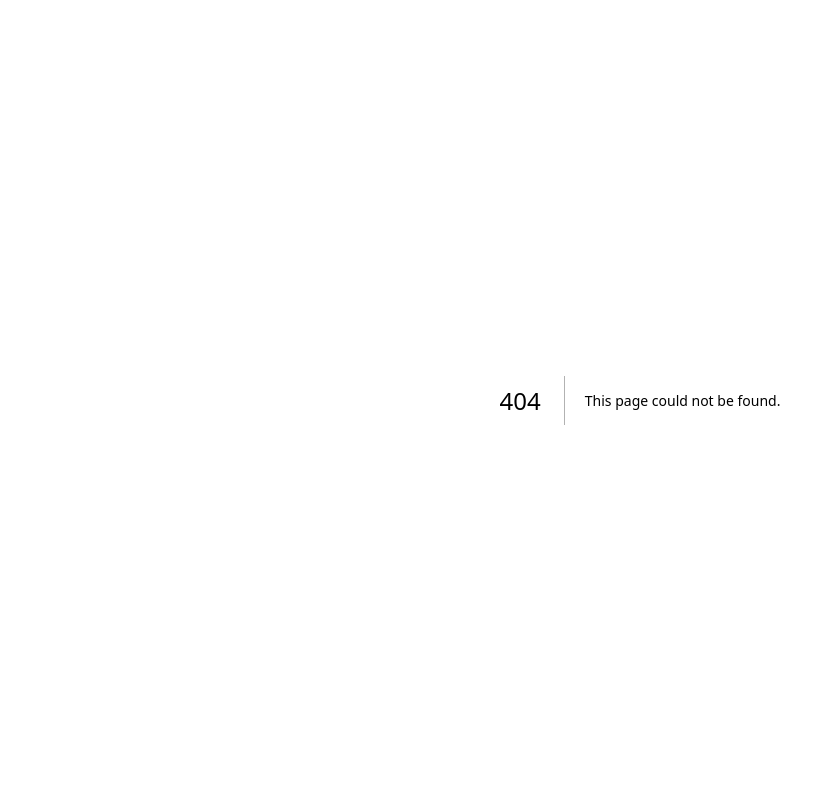
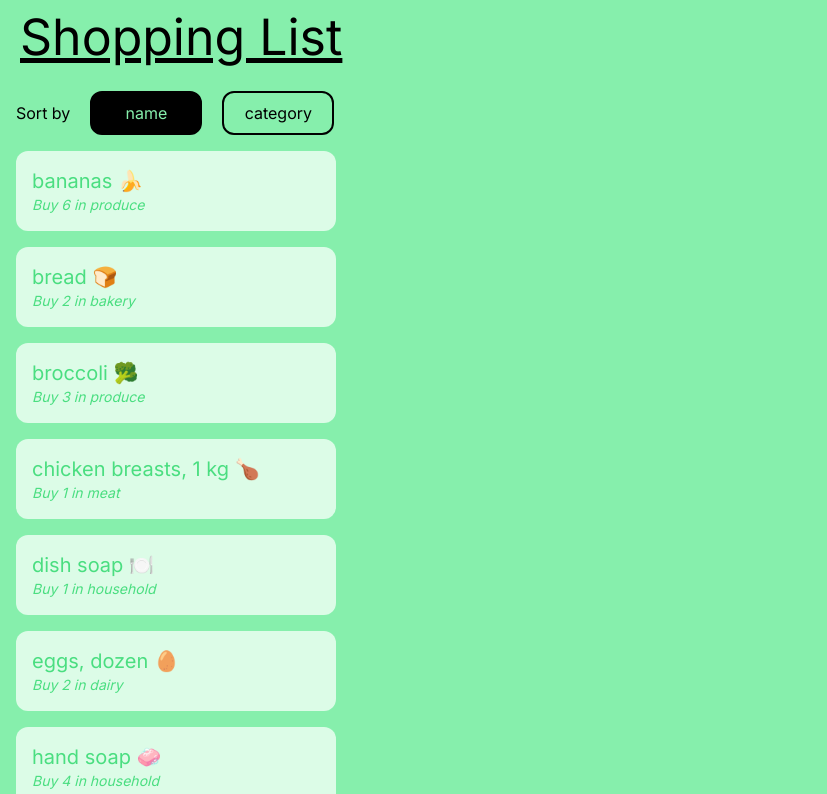
Before and after one commit to caylynmac/cprg306-assignments, a Next.js app: page /week-5 in a window 1280 px wide. Before the commit this address had no page. Shown: the top 794 px of the page, without its empty margins (0-827 px from the left). Built offline with nearby package versions, Linux system fonts and the light colour scheme.

Commit message:
week 5, updated main page background colour and padding

```diff
--- a/app/page.js
+++ b/app/page.js
@@ -1,13 +1,14 @@
 import Link from "next/link";
 
 export default function Home() {
-  const linkStyles = "underline text-cyan-600 hover:text-cyan-300";
+  const linkStyles = "underline text-black hover:text-green-100";
   return (
-    <main className="h-screen">
+    <main className="h-screen bg-green-300 p-5">
       <h1>CPRG 306: Web Development 2 - Assignments</h1>
       <p><Link className={linkStyles} href="./week-2/">Week 2</Link></p>
       <p><Link className={linkStyles} href="./week-3/">Week 3</Link></p>
       <p><Link className={linkStyles} href="./week-4/">Week 4</Link></p>
+      <p><Link className={linkStyles} href="./week-5/">Week 5</Link></p>
     </main>
   );
 }
--- a/app/week-4/new-item.js
+++ b/app/week-4/new-item.js
@@ -33,13 +33,14 @@ export default function NewItem(){
         setCategory(event.target.value);
     }
 
+
       return (
 
         <form onSubmit={handleSubmit} className="p-4 m-4 h-48 max-w-80 bg-green-100 text-green-400 rounded-xl grid grid-cols-1 gap-4">
             <input type="text" placeholder="Item name" value={name} onChange={nameChange} required className="rounded-xl p-2"/>
             <div className = "grid grid-cols-2 gap-4">
             <input type="number" min={1} max={99} value={quantity} onChange={quantityChange} required className="rounded-xl p-2"/>
-            <select placeholder="Enter your name" value={category} onChange={categoryChange} required className="rounded-xl p-2">
+            <select value={category} onChange={categoryChange} required className="rounded-xl p-2">
             <option value="Produce">Produce</option>
               <option value="Dairy">Dairy</option>
               <option value="Bakery">Bakery</option>
--- /dev/null
+++ b/app/week-5/item-list.js
@@ -0,0 +1,52 @@
+"use client";
+import React from "react";
+import Item from "./item";
+import { useState } from "react";
+import itemData from "./items.json";
+
+export default function ItemList(){
+      let itemArray =itemData.map((item)=>({...item}));
+
+      let [sortBy, setSortBy] = useState("name");
+
+      let sortButtonClicked = (event) => setSortBy(event.target.value)
+
+      itemArray = itemArray.sort((a, b) => {
+		    if (isNaN(parseInt(a[sortBy]))) { //where sortBy is equal to name or category property
+
+		      // convert to uppercase to sort alphabetically by ASCII
+		      let itemA = a[sortBy].toUpperCase(); //a[sortBy] accesses the value of that property for that object
+		      let itemB = b[sortBy].toUpperCase();
+		      if (itemA < itemB) {
+		        return -1;
+		      }
+		      if (itemA > itemB) {
+		        return 1;
+		      }
+		      return 0;
+		    } else { //sort by id if somehow name or category is a number
+		        return a.id - b.id;
+		    }
+  });
+
+  let buttonStyleUnclicked = "border-2 border-black w-28 rounded-xl p-2 text-black";
+  let buttonStyleClicked = "border-2 border-black bg-black w-28 rounded-xl p-2 text-green-300";
+
+  let nameButton = (sortBy==="name") ? buttonStyleClicked : buttonStyleUnclicked;
+  let categoryButton = (sortBy==="category") ? buttonStyleClicked : buttonStyleUnclicked;
+
+      return(
+        <div>
+          <div class="flex gap-5 m-4 items-center text-black">
+            <p>Sort by</p>
+
+            <button className={nameButton} value="name" onClick={sortButtonClicked}>name</button>
+            <button className={categoryButton} value="category" onClick={sortButtonClicked}>category</button>
+          </div>
+          {itemArray.map((item) => (
+		          <Item key={item.id} name={item.name} quantity={item.quantity} category={item.category} />
+          ))}
+        </div>
+
+      );
+}
--- /dev/null
+++ b/app/week-5/item.js
@@ -0,0 +1,12 @@
+export default function Item({name, quantity, category}){
+
+    const listStyles = "p-4 m-4 max-w-80 bg-green-100 text-green-400 rounded-xl"
+    return(
+        <div>
+            <ul className = {listStyles}>
+                <li className = "text-xl">{name}</li>
+                <li className = "text-sm italic">Buy {quantity} in {category}</li>
+            </ul>
+        </div>
+    );
+}
--- /dev/null
+++ b/app/week-5/items.json
@@ -0,0 +1,74 @@
+[
+    {
+      "id": "1h2GJKH12gkHG31h1H",
+      "name": "milk, 4 L 🥛",
+      "quantity": 1,
+      "category": "dairy"
+    },
+    {
+      "id": "2KJH3k2j3H1k2J3K1H",
+      "name": "bread 🍞",
+      "quantity": 2,
+      "category": "bakery"
+    },
+    {
+      "id": "3h2KJH3k2j3H1k2J3",
+      "name": "eggs, dozen 🥚",
+      "quantity": 2,
+      "category": "dairy"
+    },
+    {
+      "id": "4k2J3K1H2GJKH12gk",
+      "name": "bananas 🍌",
+      "quantity": 6,
+      "category": "produce"
+    },
+    {
+      "id": "5H1h1H2KJH3k2j3H",
+      "name": "broccoli 🥦",
+      "quantity": 3,
+      "category": "produce"
+    },
+    {
+      "id": "6H1k2J3K1H2GJKH1",
+      "name": "chicken breasts, 1 kg 🍗",
+      "quantity": 1,
+      "category": "meat"
+    },
+    {
+      "id": "7gkHG31h1H2KJH3k",
+      "name": "pasta sauce 🍝",
+      "quantity": 3,
+      "category": "canned goods"
+    },
+    {
+      "id": "8j3H1k2J3K1H2GJK",
+      "name": "spaghetti, 454 g 🍝",
+      "quantity": 2,
+      "category": "dry goods"
+    },
+    {
+      "id": "9H12gkHG31h1H2KJ",
+      "name": "toilet paper, 12 pack 🧻",
+      "quantity": 1,
+      "category": "household"
+    },
+    {
+      "id": "10H3k2j3H1k2J3K1",
+      "name": "paper towels, 6 pack",
+      "quantity": 1,
+      "category": "household"
+    },
+    {
+      "id": "11k2J3K1H2GJKH12",
+      "name": "dish soap 🍽️",
+      "quantity": 1,
+      "category": "household"
+    },
+    {
+      "id": "12GJKH12gkHG31h1",
+      "name": "hand soap 🧼",
+      "quantity": 4,
+      "category": "household"
+    }
+  ]
--- /dev/null
+++ b/app/week-5/page.js
@@ -0,0 +1,10 @@
+import ItemList from "./item-list";
+
+export default function Page(){
+    return(
+        <main className = "bg-green-300">
+            <h1 className = "px-5 text-[50px] underline">Shopping List</h1>
+            <ItemList/>
+        </main>
+    )
+}
```
